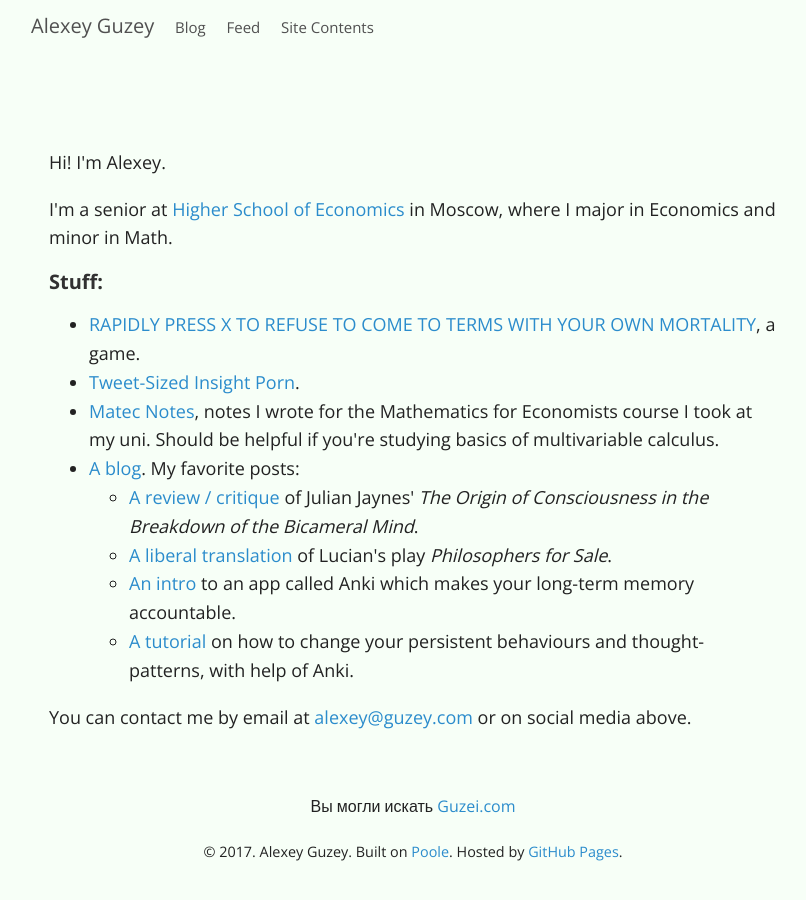
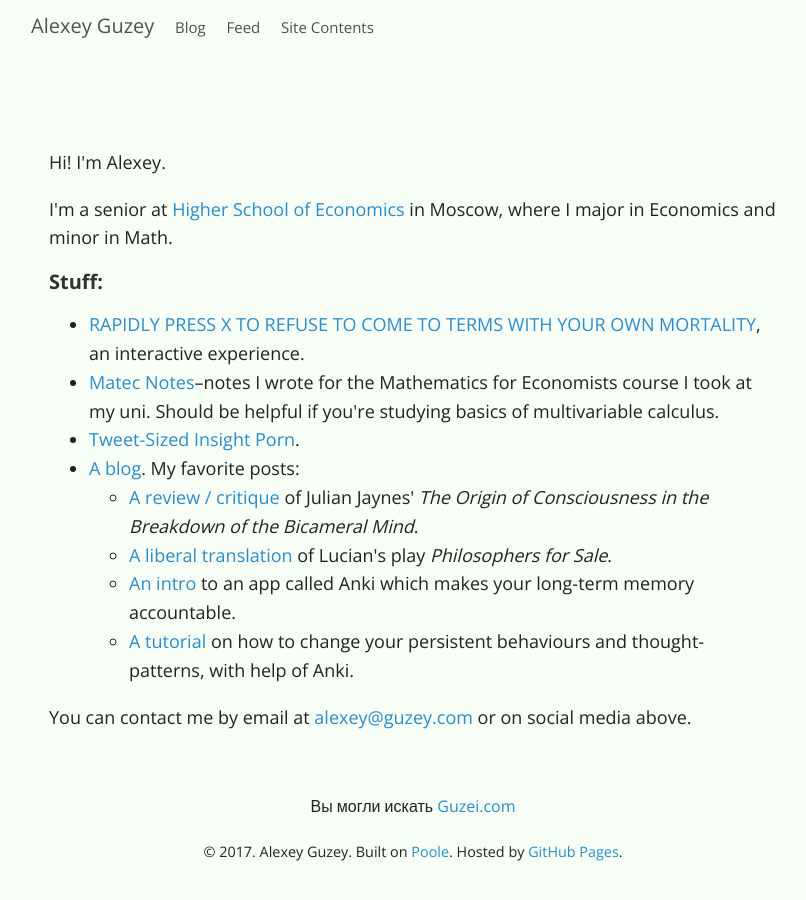
Before and after one commit to guzey/guzey.github.io1, a Jekyll site: the page built from index.html, in a window 1280 px wide. Shown: the whole page, without its empty margins (227-1033 px from the left). Built offline with Jekyll 4.4.1, drawn with Linux system fonts in a browser that asks for light colours; a style sheet for code colours, icons or effects is not loaded.

Commit message:
update index

```diff
--- a/index.html
+++ b/index.html
@@ -38,9 +38,9 @@
     <p>
         <h3>Stuff:</h3>
         <ul>
-            <li><a href="x">RAPIDLY PRESS X TO REFUSE TO COME TO TERMS WITH YOUR OWN MORTALITY</a>, a game.</li>
+            <li><a href="x">RAPIDLY PRESS X TO REFUSE TO COME TO TERMS WITH YOUR OWN MORTALITY</a>, an interactive experience.</li>
+            <li><a href="icef/2/matec/matec_notes.pdf">Matec Notes</a>–notes I wrote for the Mathematics for Economists course I took at my uni. Should be helpful if you're studying basics of multivariable calculus.</li>
             <li><a href="insight">Tweet-Sized Insight Porn</a>.</li>
-            <li><a href="icef/2/matec/matec_notes.pdf">Matec Notes</a>, notes I wrote for the Mathematics for Economists course I took at my uni. Should be helpful if you're studying basics of multivariable calculus.</li>
             <li><a href="blog">A blog</a>. My favorite posts:
                 <ul>
                     <li><a href="blog/jaynes">A review / critique</a> of Julian Jaynes' <i>The Origin of Consciousness in the Breakdown of the Bicameral Mind</i>.</li>
```
